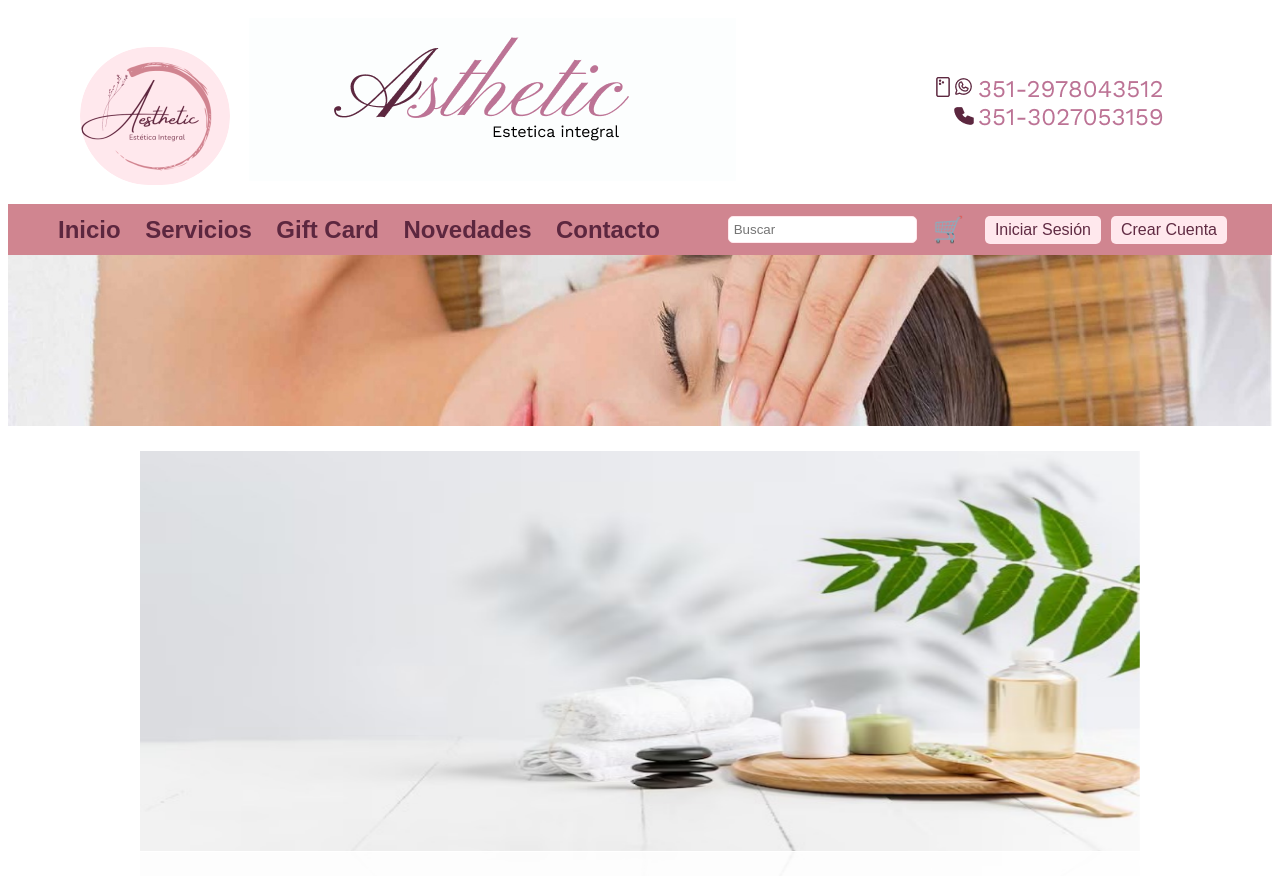
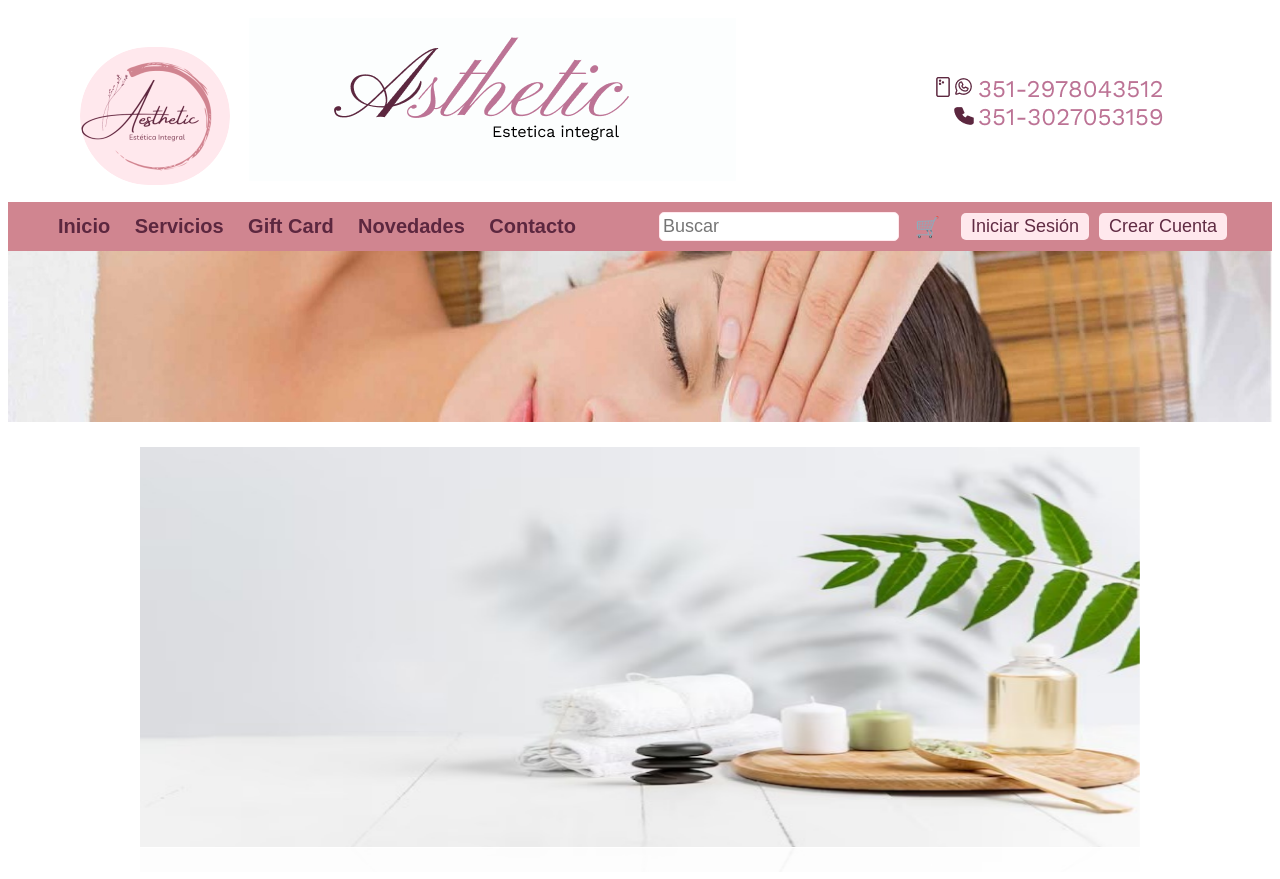
Before and after one commit to ccaro815/PROYECTO-AESTHETIC, a plain HTML site: page index.html in a window 1280 px wide. Shown: the top 879 px of the page. Drawn offline with nearby package versions, Linux system fonts and the light colour scheme.

Commit message:
CAMBIOS NUEVOS

```diff
--- a/styles/styles.css
+++ b/styles/styles.css
@@ -11,7 +11,7 @@ body {
 }
 .cart-button {
     margin-right: 10px;
-    font-size: 25px;
+    font-size: 20px;
     background-color: transparent;
     border: none;
     cursor: pointer;
@@ -62,7 +62,7 @@ header {
     display: flex;
     justify-content: space-between;
     align-items: center;
-    margin-top: 10px;
+    margin-top: 8px;
 }
 
 header nav a {
@@ -70,7 +70,7 @@ header nav a {
     text-decoration: none;
     color: #5C273F;
     font-weight: bold;
-    font-size: 24px;
+    font-size: 20px;
 }
 
 .search-login {
@@ -79,19 +79,21 @@ header nav a {
 }
 
 .search-login input {
-    padding: 5px;
+    padding: 3px;
     margin-right: 10px;
     border: 1px solid #FFE8ED;
     border-radius: 5px;
+    font-size: 18px;  /* Tamaño de texto aumentado para el input */
 }
 
 .search-login a {
     margin: 0 5px;
-    padding: 5px 10px;
+    padding: 3px 10px;
     background-color: #FFE8ED;
     color: rgba(96, 43, 67, 1);
     text-decoration: none;
     border-radius: 5px;
+    font-size: 18px;  /* Tamaño de texto aumentado para el link */
 }
 
 .hero {
```
